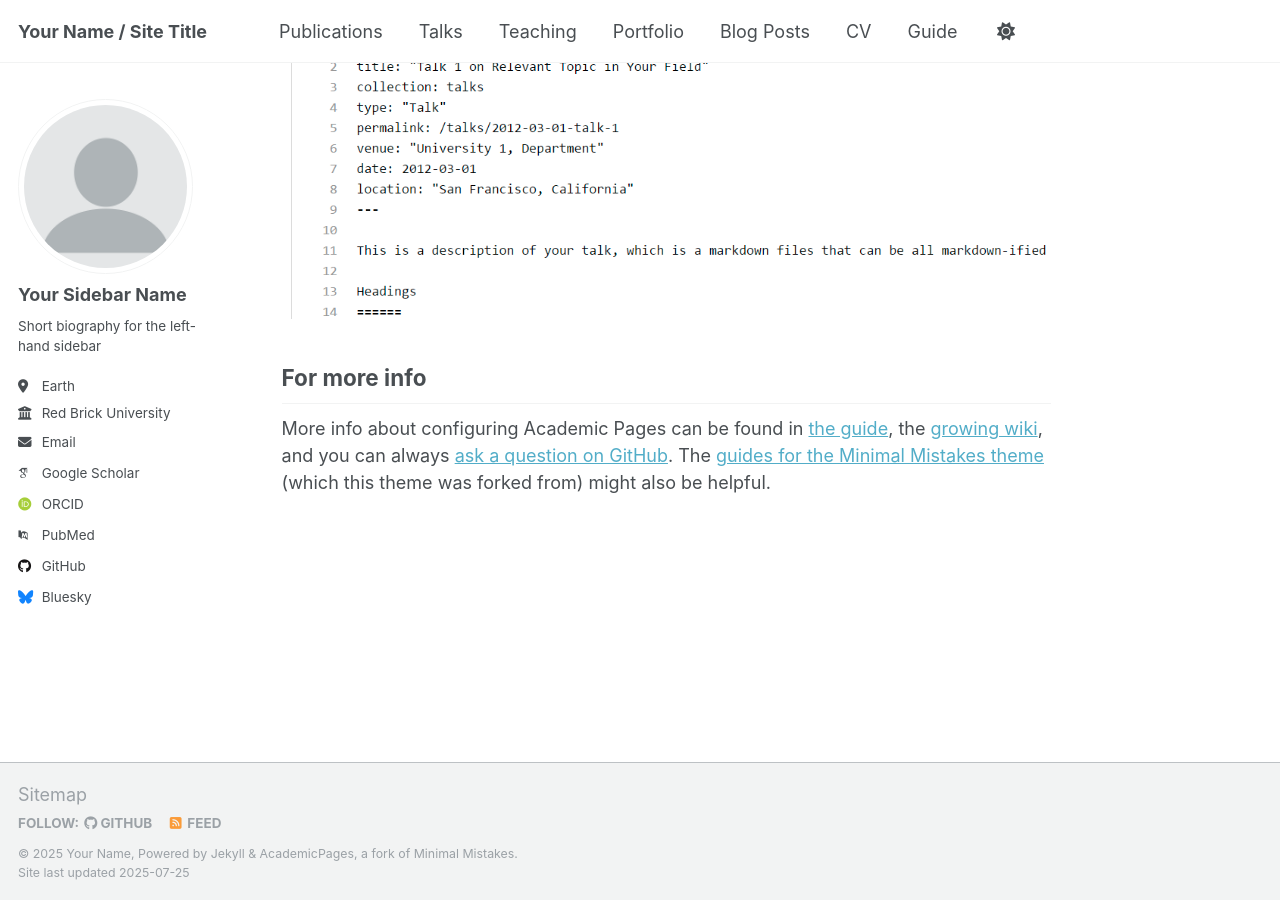
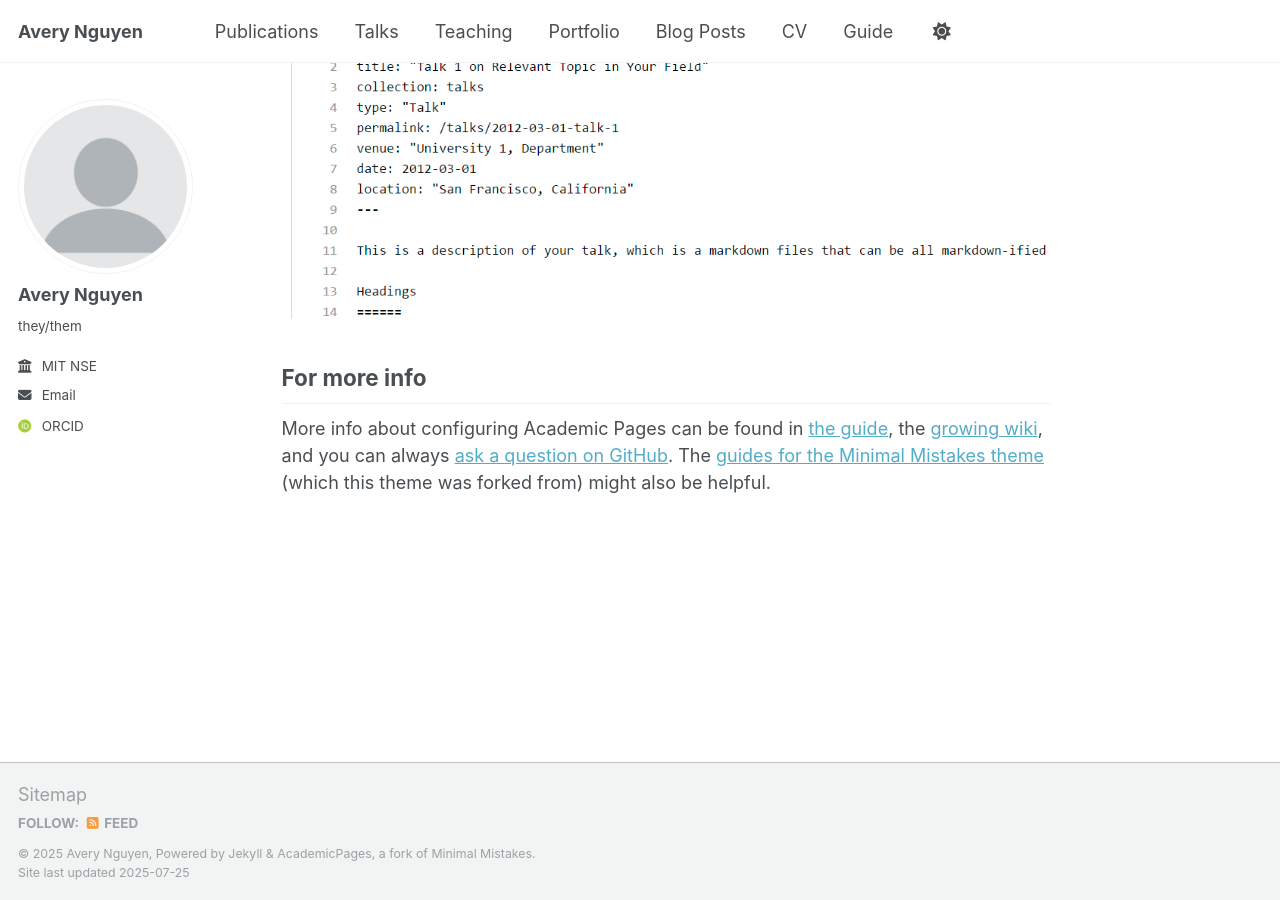
Before and after one commit to averyaviary/averyaviary.github.io, a Jekyll site: the page built from _pages/about.md, in a window 1280 px wide and 900 px high, scrolled down 2880 px. Built offline with Jekyll 4.4.1, drawn with Linux system fonts in a browser that asks for light colours; some web fonts are replaced; a script that is not in the unit is left out.

Commit message:
Update _config.yml

```diff
--- a/_config.yml
+++ b/_config.yml
@@ -9,11 +9,11 @@
 # Basic Site Settings
 locale                   : "en-US"
 site_theme               : "default"
-title                    : "Your Name / Site Title"
+title                    : "Avery Nguyen"
 title_separator          : "-"
-name                     : &name "Your Name"
+name                     : &name "Avery Nguyen"
 description              : &description "personal description"
-url                      : https://academicpages.github.io # the base hostname & protocol for your site e.g. "https://[your GitHub username].github.io" or if you already have some other page hosted on Github then use "https://[your GitHub username].github.io/[Your Repo Name]"
+url                      : https://averyaviary.github.io # the base hostname & protocol for your site e.g. "https://[your GitHub username].github.io" or if you already have some other page hosted on Github then use "https://[your GitHub username].github.io/[Your Repo Name]"
 baseurl                  : "" # the subpath of your site, e.g. "/blog"
 repository               : "academicpages/academicpages.github.io"
 
@@ -23,22 +23,22 @@ repository               : "academicpages/academicpages.github.io"
 author:
   # Biographic information
   avatar           : "profile.png"
-  name             : "Your Sidebar Name"
-  pronouns         : # example: "she/her"
-  bio              : "Short biography for the left-hand sidebar"
-  location         : "Earth"
-  employer         : "Red Brick University"
+  name             : "Avery Nguyen"
+  pronouns         : "they/them"
+  bio              : ""
+  location         : #
+  employer         : "MIT NSE"
   uri              : # URL
-  email            : "none@example.org"
+  email            : "avng@mit.edu"
 
   # Academic websites
   academia         : # URL
   arxiv            : # URL - Update with the correct link to your profile
-  googlescholar    : "https://scholar.google.com/citations?user=PS_CX0AAAAAJ"
+  googlescholar    : #
   impactstory      : # URL
-  orcid            : "http://orcid.org/yourorcidurl"
+  orcid            : "http://orcid.org/0000-0002-5598-1542"
   semantic         : # URL
-  pubmed           : "https://www.ncbi.nlm.nih.gov/pubmed/?term=john+snow"
+  pubmed           : #
   researchgate     : # URL
   scopus           : # URL
 
@@ -46,13 +46,13 @@ author:
   bitbucket        : # Username - Update with your username on the site
   codepen          : # Username
   dribbble         : # Username
-  github           : "academicpages"
+  github           : #
   kaggle           : # Username
   stackoverflow    : # User number or user number and name (i.e., use "1" or "1/jeff-atwood")
 
   # Social media
   artstation       : # Username
-  bluesky          : "bsky.app" # Replace this with you Bluesky username
+  bluesky          : ## Replace this with you Bluesky username
   facebook         : # Username
   flickr           : # Username
   foursquare       : # Username
@@ -79,12 +79,8 @@ author:
 
 # Publication Category - The following the list of publication categories and their headings
 publication_category:
-  books:
-    title: 'Books'
   manuscripts:
     title: 'Journal Articles'
-  conferences:
-    title: 'Conference Papers'
 
 # Site Settings
 teaser                   :  # filename of teaser fallback teaser image placed in /images/, .e.g. "500x300.png"
@@ -302,7 +298,7 @@ timezone: Etc/UTC # http://en.wikipedia.org/wiki/List_of_tz_database_time_zones
 
 # Plugins
 plugins:
-  - jekyll-feed
+  - jekyll-feedor nuclear forensic enrichment reconstruction
   - jekyll-gist
   - jekyll-paginate
   - jekyll-sitemap
```
